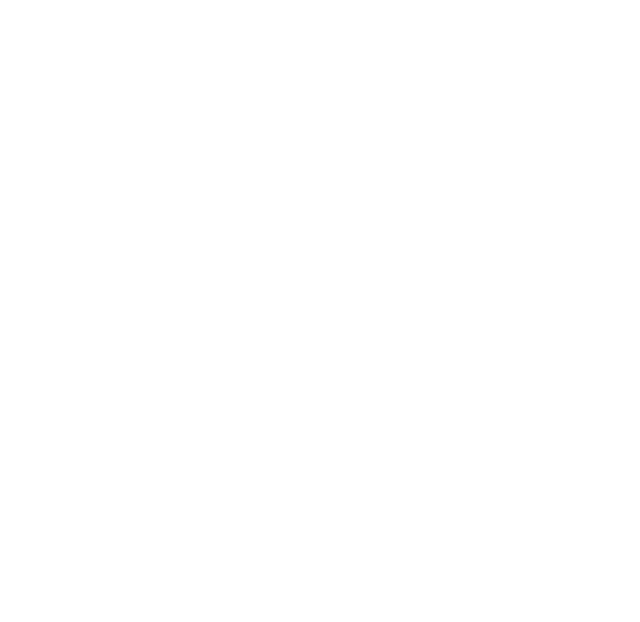
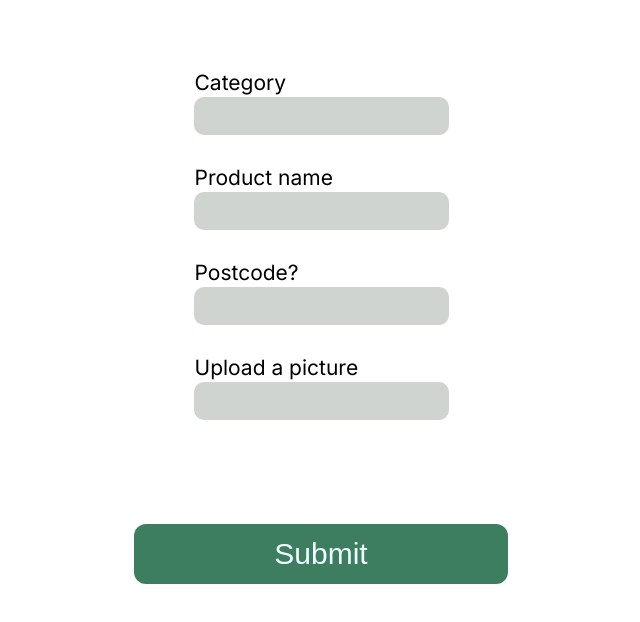
Before and after one commit to team-flourish/flourish-client, a React app: page /new in a window 1280 px wide. Before the commit this address had no page. Shown: the top 622 px of the page, without its empty margins (319-959 px from the left). Built offline with nearby package versions, Linux system fonts and the light colour scheme.

Commit message:
set up Add A Product Page

```diff
--- a/src/App.js
+++ b/src/App.js
@@ -1,6 +1,6 @@
 import React from 'react';
 import { BrowserRouter, Routes, Route} from 'react-router-dom';
-import { MainPage, SignUpPage, LogInPage } from "./pages";
+import { MainPage, SignUpPage, LogInPage, AddaProduct } from "./pages";
 
 function App() {
     return (
@@ -10,6 +10,7 @@ function App() {
                     <Route exact path="/" element={<MainPage />}/>
                     <Route path="/signup" element={<SignUpPage />}/>
                     <Route path="/login" element={<LogInPage />}/>
+                    <Route path="/new" element={<AddaProduct />}/>
                 </Routes>
             </BrowserRouter>
         </React.StrictMode>
--- /dev/null
+++ b/src/components/AddProduct/index.js
@@ -0,0 +1,89 @@
+import React from "react";
+// import { useNavigate } from "react-router-dom";
+
+import './style.css'
+import '../style.css'
+
+const handleSubmit = () => {
+    alert("New Product clicked!");
+  }
+
+const AddProduct = () => {
+
+    return (
+    <>
+      <form
+        id="add-a-product"
+        className="make-me-flex-2"
+        onSubmit={handleSubmit}
+        aria-label="add-a-product"
+      >
+        <div>
+          <h3 className= "sign-up-in-field-title">Category</h3>
+          <input
+            type="text"
+            name="name"
+            // value={formData.name}
+            // onChange={handleInput}
+            placeholder=""
+            required
+            className="input-sign-in-up"
+          />
+        </div>
+        <div>
+          <h3 className= "sign-up-in-field-title">Product name</h3>
+          <input
+            type="email"
+            name="email"
+            // value={formData.password}
+            // onChange={handleInput}
+            placeholder=""
+            required
+            className="input-sign-in-up"
+          />
+        </div>
+        <div>
+          <h3 className= "sign-up-in-field-title">Postcode?</h3>
+          <input
+            type="password"
+            name="password"
+            // value={formData.password}
+            // onChange={handleInput}
+            placeholder=""
+            required
+            className="input-sign-in-up"
+          />
+        </div>
+        <div>
+          <h3 className= "sign-up-in-field-title">Upload a picture</h3>
+          <input
+            type="password"
+            name="confirmPassword"
+            // value={formData.password}
+            // onChange={handleInput}
+            placeholder=""
+            required
+            className="input-sign-in-up"
+          />
+        </div>
+        <input
+          type="submit"
+          className="submit-button"
+          value="Submit"
+        />
+      </form>
+      {/* {error && (
+        <div className="pb-4 text-center" id="error">
+          {error}
+        </div>
+      )}
+      {loading && (
+        <div className="pb-4 text-center" id="loading">
+          Logging in . . .
+        </div>
+      )} */}
+    </>
+  );
+};
+
+export default AddProduct;
--- /dev/null
+++ b/src/components/AddProduct/style.css
@@ -0,0 +1,33 @@
+#add-a-product{
+    margin-left: auto;
+    margin-right: auto;
+    left: 0;
+    right: 0;
+    text-align: center;
+    margin-top: 5vh;
+}
+
+
+input.submit-button{
+    position: relative;
+    width: min(80vw,374px);
+    min-height: 60px;
+    background-color: #3D7E60;
+    border: 0;
+    font-size: 30px;
+    font-weight: 500;
+    color: azure;
+    border-radius: 12px;
+    margin-top: 13vh;
+}
+
+@media screen and (max-height: 700px) {
+    #form-registration{
+        margin-top: 1vh;
+    }
+
+    input.submit-button{
+        min-height: 40px;
+        margin-top: 5vh;
+    }
+}
--- a/src/components/index.js
+++ b/src/components/index.js
@@ -1,3 +1,4 @@
 export { default as Brand } from './Brand';
 export { default as SignUpForm } from './SignUp';
 export { default as LogInForm } from './LogIn';
+export { default as AddProduct } from './AddProduct';
--- /dev/null
+++ b/src/pages/E_AddaProduct/index.js
@@ -0,0 +1,14 @@
+import React from "react";
+import { AddProduct } from '../../components'
+
+
+
+const AddaProduct = () => {
+    return (
+    <>
+      <AddProduct/>
+    </>
+    );
+}
+
+export default AddaProduct;
--- a/src/pages/index.js
+++ b/src/pages/index.js
@@ -1,3 +1,4 @@
 export { default as MainPage } from "./A_MainPage";
 export { default as SignUpPage } from "./B_SignUpPage";
 export { default as LogInPage } from "./C_LogInPage";
+export { default as AddaProduct } from "./E_AddaProduct";
```
